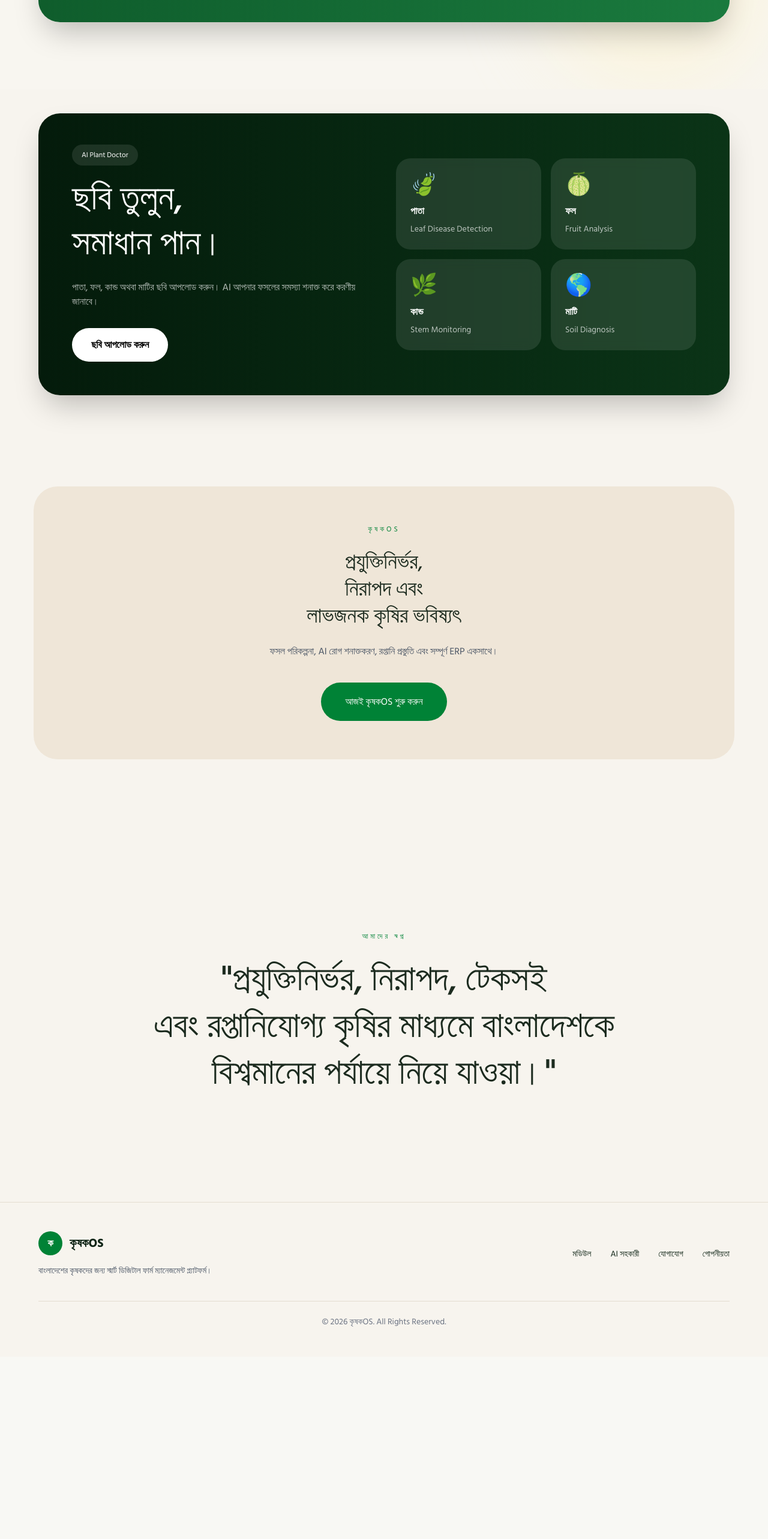
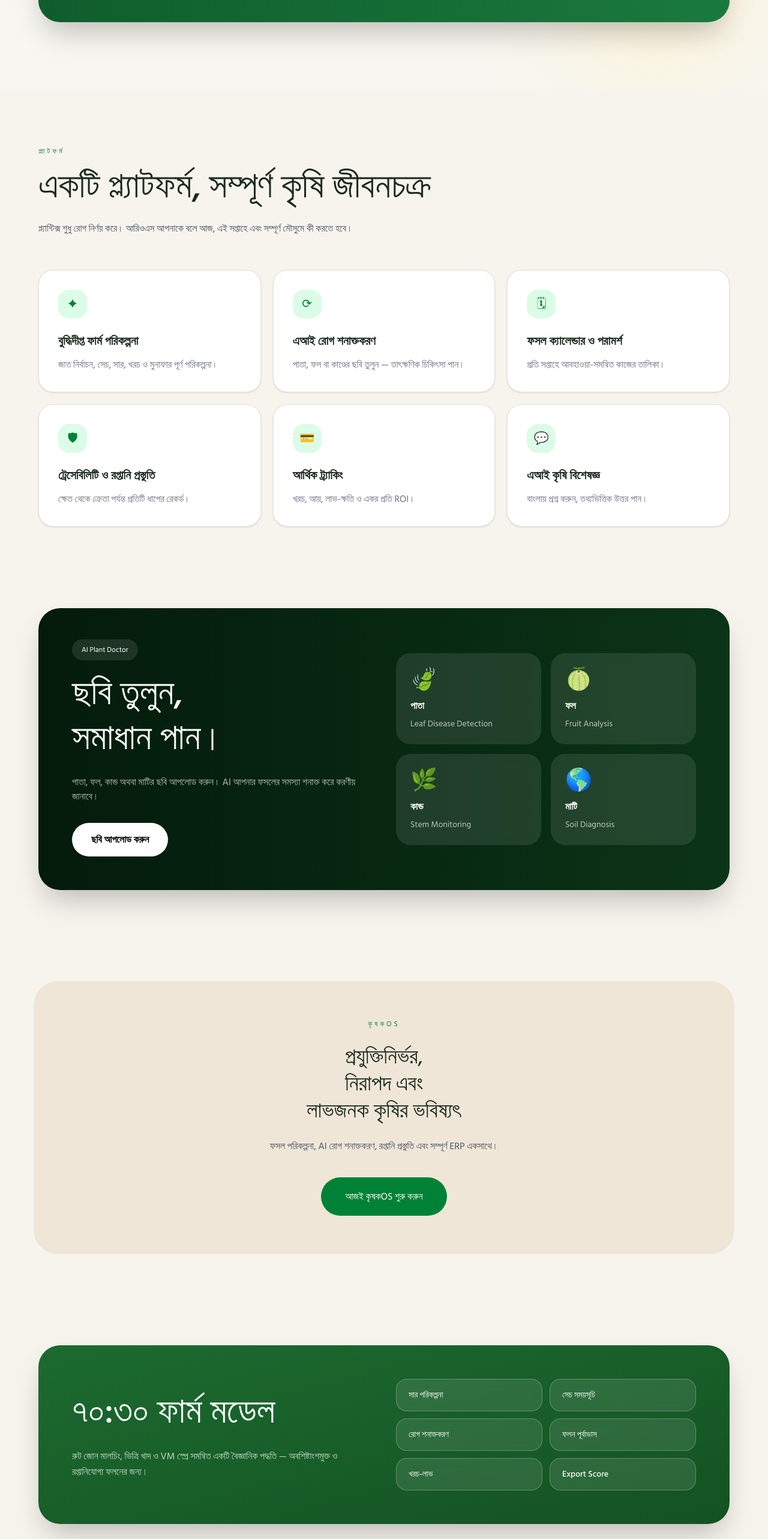
Before and after one commit to Injamulhasan/krishokOS, a Next.js app: page / in a window 1280 px wide. Shown: the part 6850-9416 px from the top of the page at 60% size. Before the commit the page ends 9112 px from the top, so only its background shows below. Built offline with nearby package versions, Linux system fonts and the light colour scheme.

Commit message:
Hero.tsx:added PLATFORM &  70:30 FARM MODE section in the landing page

```diff
--- a/components/Hero.tsx
+++ b/components/Hero.tsx
@@ -714,6 +714,83 @@ export default function Hero() {
 </section>
 
 
+{/* ================= PLATFORM / FULL LIFECYCLE ================= */}
+
+<section className="mx-auto max-w-[1200px] px-4 py-24 sm:px-6">
+
+  {/* Header */}
+  <div className="mb-14">
+    <p className="mb-3 text-xs uppercase tracking-[4px] text-green-700">
+      প্ল্যাটফর্ম
+    </p>
+
+    <h2 className="text-4xl font-medium font-black leading-tight text-[#1C2B1F] sm:text-5xl lg:text-6xl">
+      একটি প্ল্যাটফর্ম, সম্পূর্ণ কৃষি জীবনচক্র
+    </h2>
+
+    <p className="mt-5 max-w-2xl text-base leading-relaxed text-gray-600">
+      প্ল্যান্টিক্স শুধু রোগ নির্ণয় করে। আরিওএস আপনাকে বলে আজ, এই
+      সপ্তাহে এবং সম্পূর্ণ মৌসুমে কী করতে হবে।
+    </p>
+  </div>
+
+  {/* 2×3 Feature Grid */}
+  <div className="grid gap-5 sm:grid-cols-2 xl:grid-cols-3">
+    {[
+      {
+        icon: "✦",
+        title: "বুদ্ধিদীপ্ত ফার্ম পরিকল্পনা",
+        description: "জাত নির্বাচন, সেচ, সার, খরচ ও মুনাফার পূর্ণ পরিকল্পনা।",
+      },
+      {
+        icon: "⟳",
+        title: "এআই রোগ শনাক্তকরণ",
+        description: "পাতা, ফল বা কাণ্ডের ছবি তুলুন — তাৎক্ষণিক চিকিৎসা পান।",
+      },
+      {
+        icon: "🗓",
+        title: "ফসল ক্যালেন্ডার ও পরামর্শ",
+        description: "প্রতি সপ্তাহে আবহাওয়া-সমন্বিত কাজের তালিকা।",
+      },
+      {
+        icon: "🛡",
+        title: "ট্রেসেবিলিটি ও রপ্তানি প্রস্তুতি",
+        description: "ক্ষেত থেকে ক্রেতা পর্যন্ত প্রতিটি ধাপের রেকর্ড।",
+      },
+      {
+        icon: "💳",
+        title: "আর্থিক ট্র্যাকিং",
+        description: "খরচ, আয়, লাভ-ক্ষতি ও একর প্রতি ROI।",
+      },
+      {
+        icon: "💬",
+        title: "এআই কৃষি বিশেষজ্ঞ",
+        description: "বাংলায় প্রশ্ন করুন, তথ্যভিত্তিক উত্তর পান।",
+      },
+    ].map((item) => (
+      <div
+        key={item.title}
+        className="group rounded-[24px] border border-[#E8E2D8] bg-white p-8 shadow-sm transition-all duration-300 hover:-translate-y-1 hover:shadow-lg"
+      >
+        {/* Icon bubble */}
+        <div className="mb-6 flex h-12 w-12 items-center justify-center rounded-2xl bg-green-100 text-xl text-green-700">
+          {item.icon}
+        </div>
+
+        <h3 className="mb-3 text-xl font-bold text-[#1C2B1F]">
+          {item.title}
+        </h3>
+
+        <p className="leading-relaxed text-gray-500">
+          {item.description}
+        </p>
+      </div>
+    ))}
+  </div>
+</section>
+
+
+
 {/* ================= AI ASSISTANT ================= */}
 
 <section className="mx-auto max-w-[1200px] px-4 py-10 sm:px-6">
@@ -837,6 +914,47 @@ export default function Hero() {
 </section>
 
 
+{/* ================= 70:30 FARM MODEL ================= */}
+
+<section className="mx-auto max-w-[1200px] px-4 py-10 sm:px-6">
+  <div className="overflow-hidden rounded-[36px] bg-gradient-to-br from-[#1C6B30] to-[#145222] p-10 text-white shadow-2xl sm:p-14">
+    <div className="grid items-center gap-10 lg:grid-cols-2">
+
+      {/* LEFT — Title & Description */}
+      <div>
+        <h2 className="text-5xl font-medium font-black leading-tight sm:text-6xl lg:text-6xl">
+          ৭০:৩০ ফার্ম মডেল
+        </h2>
+
+        <p className="mt-6 max-w-md text-base leading-relaxed text-white/75">
+          রুট জোন মালচিং, ভিত্রি খাদ ও VM স্প্রে সমন্বিত একটি বৈজ্ঞানিক
+          পদ্ধতি — অবশিষ্টাংশমুক্ত ও রপ্তানিযোগ্য ফলনের জন্য।
+        </p>
+      </div>
+
+      {/* RIGHT — Feature Buttons Grid */}
+      <div className="grid grid-cols-2 gap-3">
+        {[
+          "সার পরিকল্পনা",
+          "সেচ সময়সূচি",
+          "রোগ শনাক্তকরণ",
+          "ফলন পূর্বাভাস",
+          "খরচ-লাভ",
+          "Export Score",
+        ].map((label) => (
+          <button
+            key={label}
+            className="rounded-2xl border border-white/25 bg-white/10 px-5 py-4 text-left text-sm font-medium text-white backdrop-blur transition hover:bg-white/20"
+          >
+            {label}
+          </button>
+        ))}
+      </div>
+
+    </div>
+  </div>
+</section>
+
 
 {/* ================= CTA SECTION ================= */}
 
```
